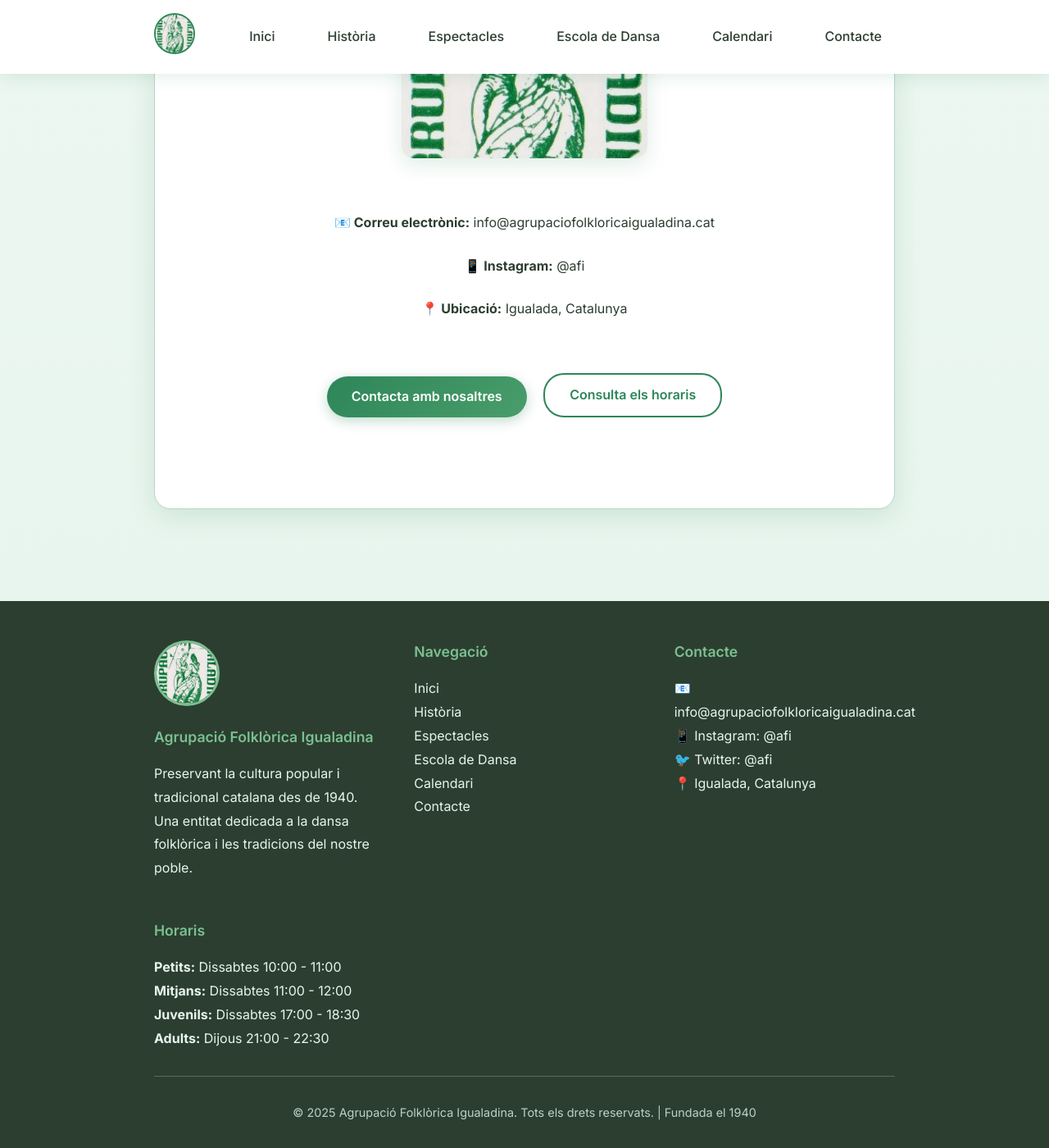
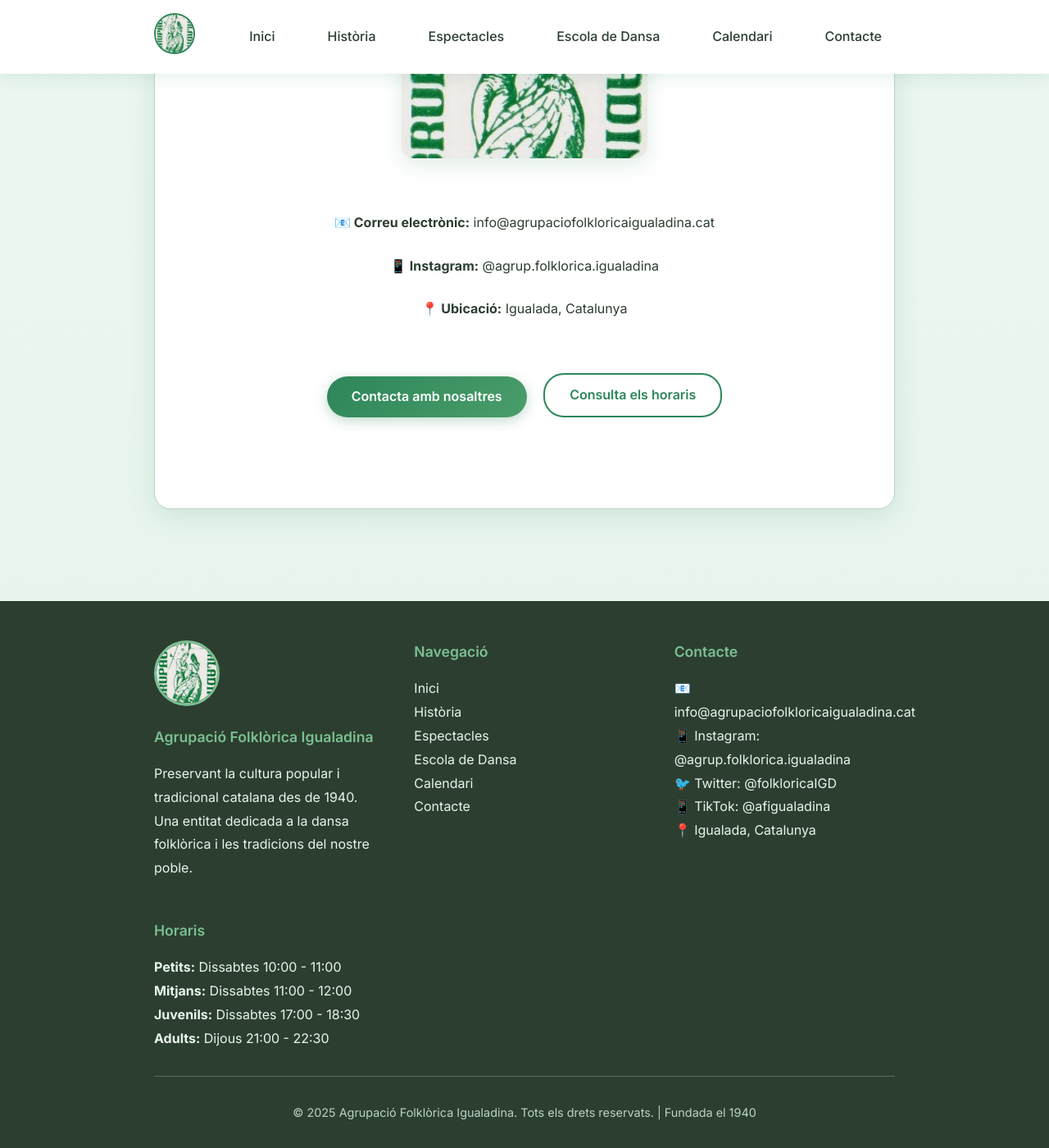
Before and after one commit to agrupaciofolkloricaigualadina/agrupaciofolkloricaigualadina.github.io, a Jekyll site: the page built from index.markdown, in a window 1280 px wide and 1400 px high, scrolled down 4588 px. Shown: the whole window at 82% size. Built offline with Jekyll 4.4.1, drawn with Linux system fonts in a browser that asks for light colours.

Commit message:
Updating the footer

```diff
--- a/_config.yml
+++ b/_config.yml
@@ -4,13 +4,6 @@
 # which you are expected to set up once and rarely edit after that. If you find
 # yourself editing this file very often, consider using Jekyll's data files
 # feature for the data you need to update frequently.
-#
-# For technical reasons, this file is *NOT* reloaded automatically when you use
-# 'bundle exec jekyll serve'. If you change this file, please restart the server process.
-#
-# If you need help with YAML syntax, here are some quick references for you:
-# https://learn-the-web.algonquindesign.ca/topics/markdown-yaml-cheat-sheet/#yaml
-# https://learnxinyminutes.com/docs/yaml/
 #
 # Site settings
 # These are used to personalize your new site. If you look in the HTML files,
@@ -20,13 +13,14 @@
 
 title: Agrupació Folklòrica Igualadina
 email: info@agrupaciofolkloricaigualadina.cat
-description: >- # this means to ignore newlines until "baseurl:"
+description: >-
   L'agrupació Folklòrica Igualadina és una entitat de dansa tradicional igualadina que propaga la cultura popular i tradicional des de 1940.
-baseurl: "" # the subpath of your site, e.g. /blog
-url: "" # the base hostname & protocol for your site, e.g. http://example.com
-twitter_username: afi
-instagram_username: afi
-github_username:  afi
+baseurl: ""
+url: ""
+twitter_username: folkloricaIGD
+instagram_username: agrup.folklorica.igualadina
+github_username: agrupaciofolkloricaigualadina
+tiktok_username: afigualadina
 
 # Build settings
 plugins:
@@ -55,7 +49,6 @@ defaults:
       type: "pages"
     values:
       layout: "page"
-
 # Exclude from processing.
 # The following items will not be processed, by default.
 # Any item listed under the `exclude:` key here will be automatically added to
--- a/_includes/footer.html
+++ b/_includes/footer.html
@@ -2,19 +2,33 @@
     <div class="container">
         <div class="footer-content">
             <div class="footer-section">
-        <img src="{{ '/assets/images/logo_afi.jpg' | relative_url }}"
+                <img
+                    src="{{ '/assets/images/logo_afi.jpg' | relative_url }}"
                     alt="{{ site.title }}"
-             class="footer-logo">
+                    class="footer-logo"
+                />
                 <h4>{{ site.title }}</h4>
-        <p>Preservant la cultura popular i tradicional catalana des de 1940. Una entitat dedicada a la dansa folklòrica i les tradicions del nostre poble.</p>
+                <p>
+                    Preservant la cultura popular i tradicional catalana des de
+                    1940. Una entitat dedicada a la dansa folklòrica i les
+                    tradicions del nostre poble.
+                </p>
             </div>
 
             <div class="footer-section">
                 <h4>Navegació</h4>
                 <p><a href="{{ '/' | relative_url }}">Inici</a></p>
                 <p><a href="{{ '/història' | relative_url }}">Història</a></p>
-        <p><a href="{{ '/espectacles' | relative_url }}">Espectacles</a></p>
-        <p><a href="{{ '/escola-de-dansa' | relative_url }}">Escola de Dansa</a></p>
+                <p>
+                    <a href="{{ '/espectacles' | relative_url }}"
+                        >Espectacles</a
+                    >
+                </p>
+                <p>
+                    <a href="{{ '/escola-de-dansa' | relative_url }}"
+                        >Escola de Dansa</a
+                    >
+                </p>
                 <p><a href="{{ '/calendari' | relative_url }}">Calendari</a></p>
                 <p><a href="{{ '/contacte' | relative_url }}">Contacte</a></p>
             </div>
@@ -24,6 +38,7 @@
                 <p>📧 {{ site.email }}</p>
                 <p>📱 Instagram: @{{ site.instagram_username }}</p>
                 <p>🐦 Twitter: @{{ site.twitter_username }}</p>
+                <p>📱 TikTok: @{{ site.tiktok_username }}</p>
                 <p>📍 Igualada, Catalunya</p>
             </div>
 
@@ -37,7 +52,10 @@
         </div>
 
         <div class="footer-bottom">
-      <p>&copy; {{ 'now' | date: "%Y" }} {{ site.title }}. Tots els drets reservats. | Fundada el 1940</p>
+            <p>
+                &copy; {{ 'now' | date: "%Y" }} {{ site.title }}. Tots els drets
+                reservats. | Fundada el 1940
+            </p>
         </div>
     </div>
 </footer>
```
Lines whose indentation alone changed are shown as unchanged.
